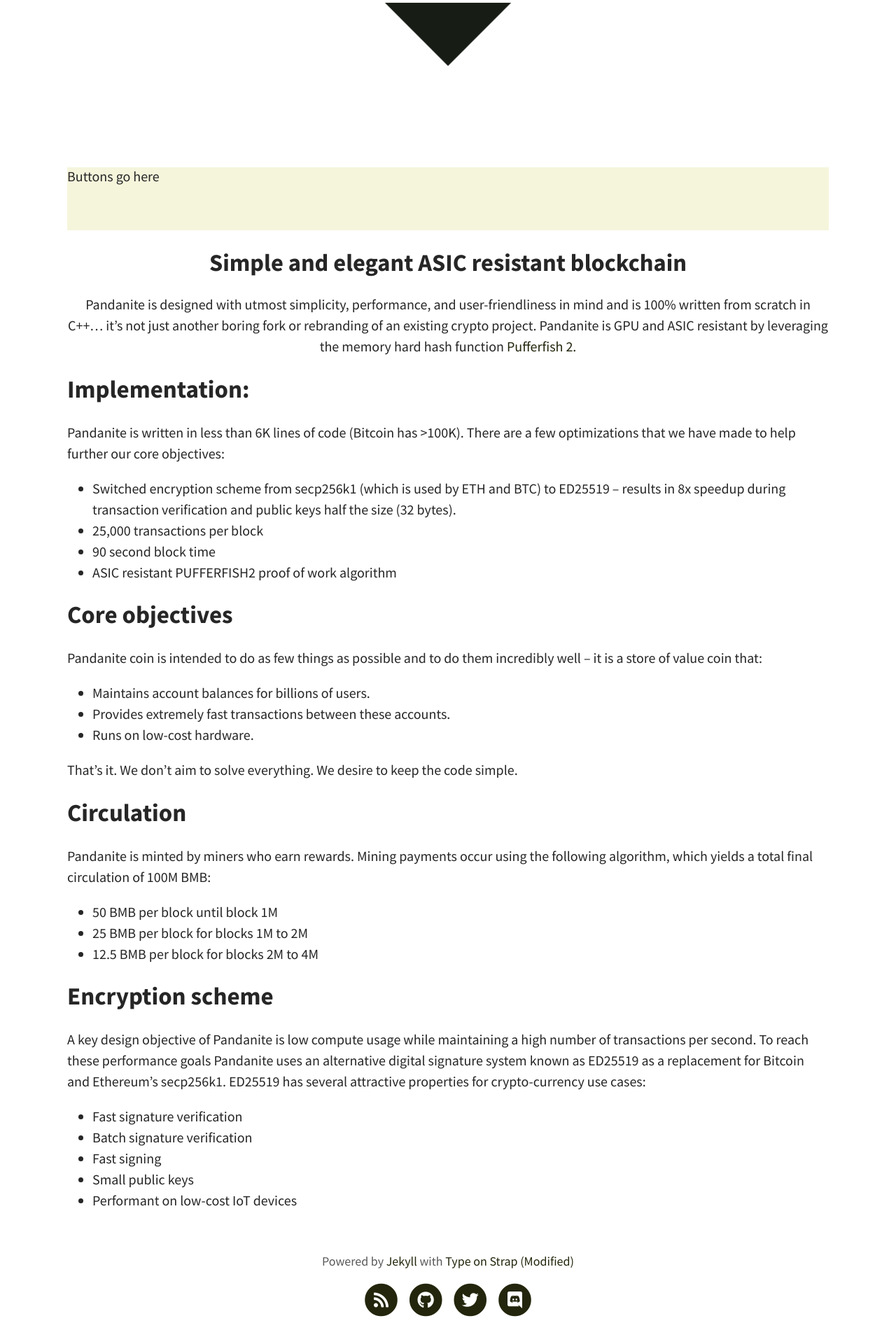
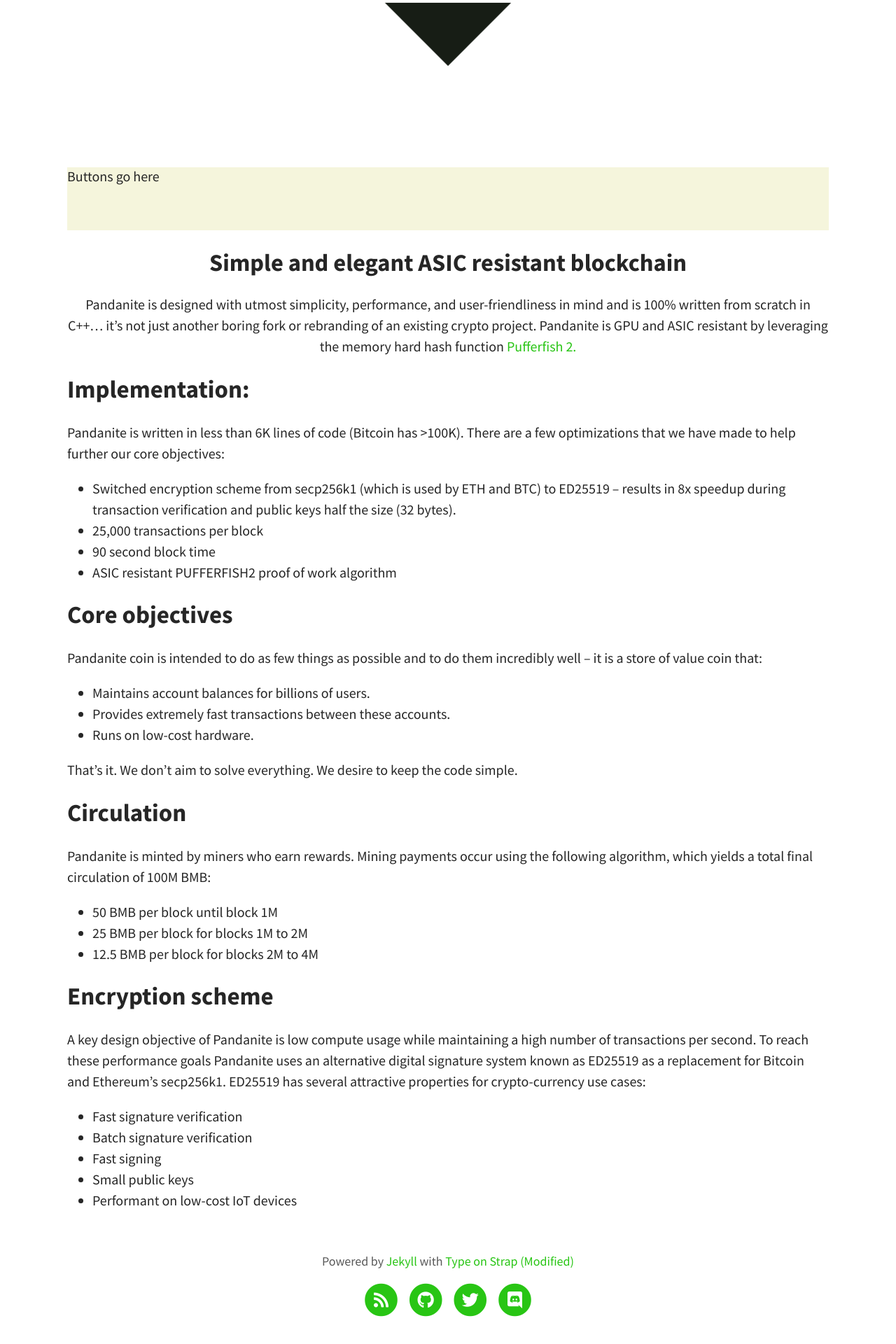
Before and after one commit to scientificmass/pandanite, a Jekyll site: the page built from index.html, in a window 1280 px wide. Shown: the part 716-2636 px from the top of the page at 70% size. Built offline with Jekyll 4.4.1, drawn with Linux system fonts in a browser that asks for light colours; the list of posts is cut into pages by our own code.

Commit message:
link color

```diff
--- a/_sass/base/_variables.scss
+++ b/_sass/base/_variables.scss
@@ -33,7 +33,7 @@ html, html[data-theme="light"] {
   --blockquote: #eef7fa;
   --selection: #d4d4d4;
   --meta: #595959;
-  --link: #23260c;
+  --link: #28c514;
   --header-background: #e5f2c9;
   --header-text: #ffffff;
   --header-link: #383838;
```
